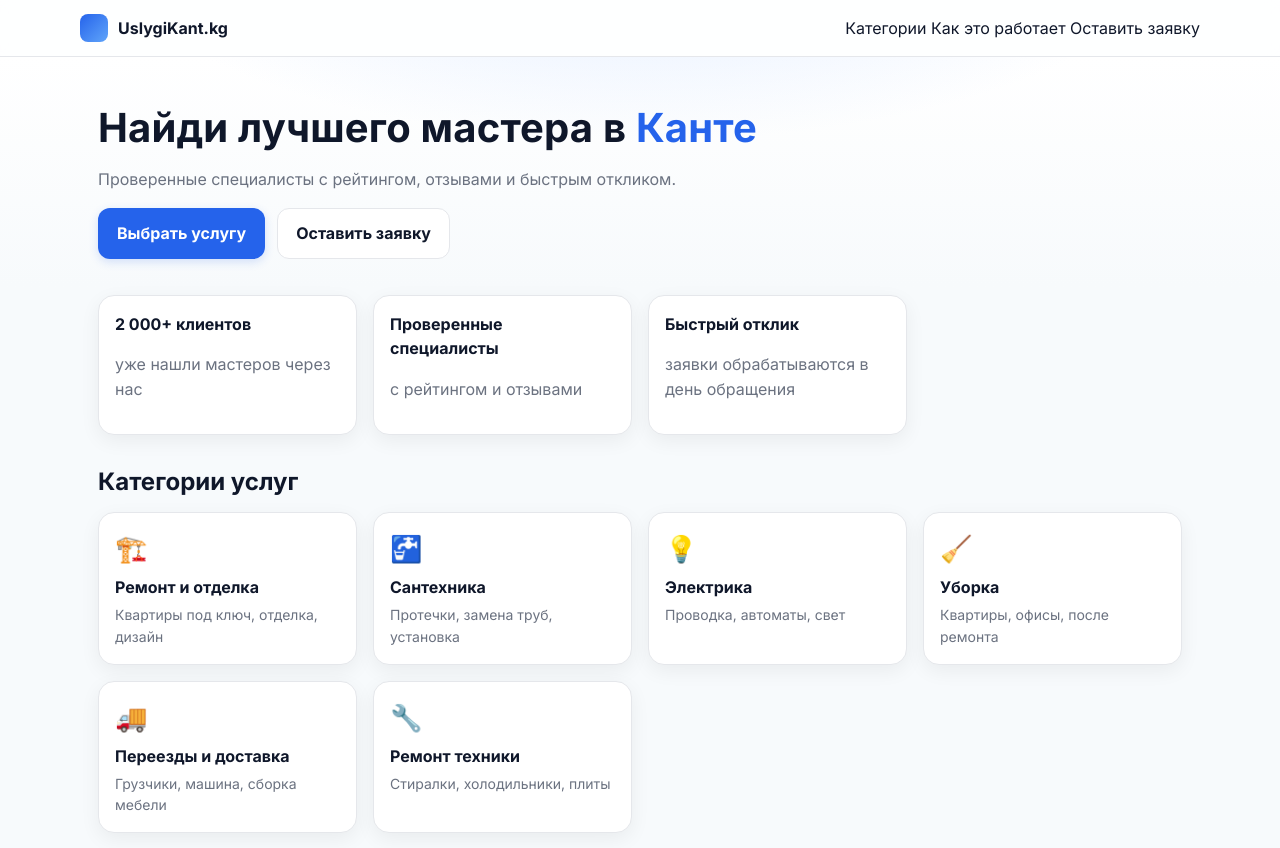
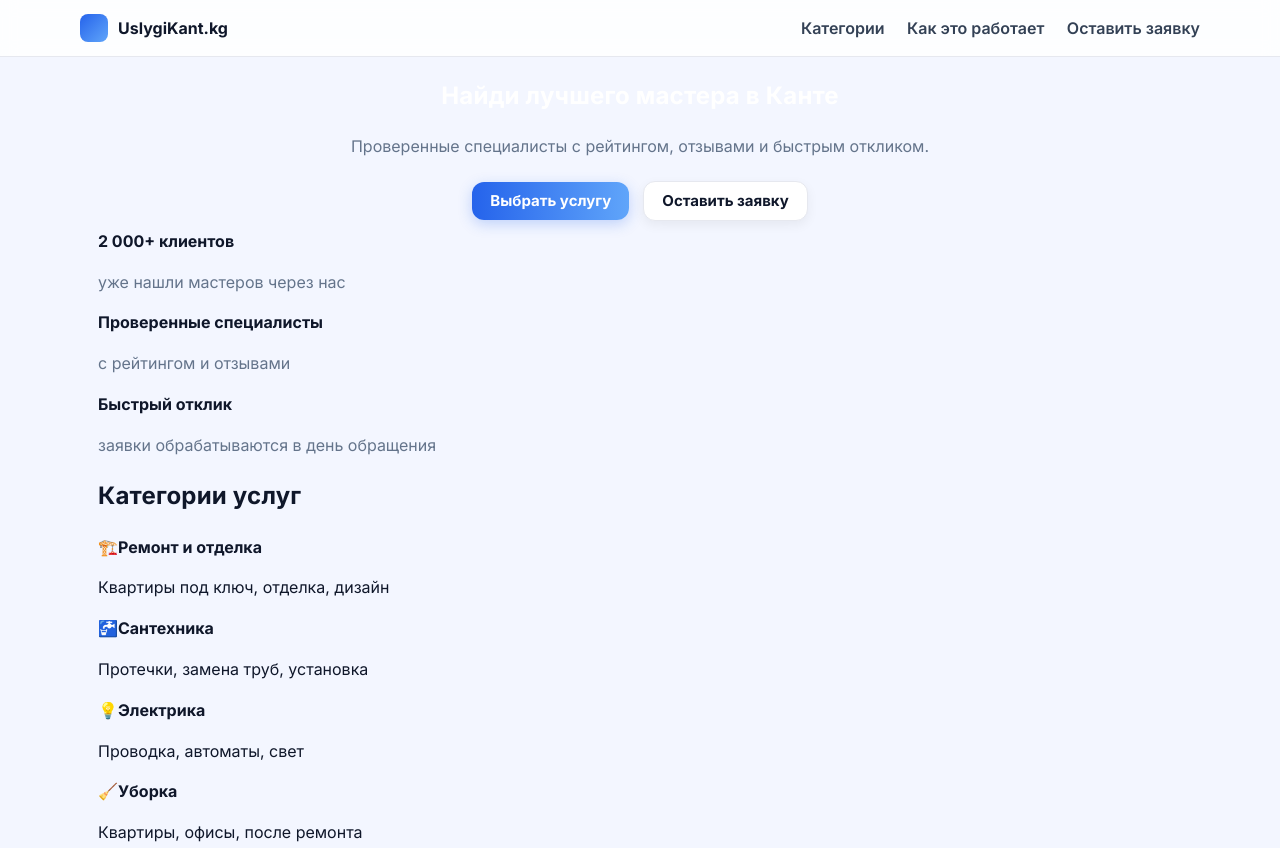
Before and after one commit to maifyn228-dotcom/uslygikant, a plain HTML site: page index.html in a window 1280 px wide. Shown: the top 848 px of the page. Drawn offline with Linux system fonts and the light colour scheme.

Commit message:
Update style.css

```diff
--- a/style.css
+++ b/style.css
@@ -1,78 +1,44 @@
-/* ====== Светлая тема UslygiKant.kg ====== */
+/* ===== UslygiKant.kg — Живой светлый дизайн (фикс кнопок + живые категории) ===== */
+
 :root{
-  --bg:#f7fafc;          /* фон */
-  --card:#ffffff;        /* карточки */
-  --border:#e5e7eb;      /* тонкие границы */
-  --text:#0f172a;        /* основной текст (почти чёрный) */
-  --muted:#6b7280;       /* вторичный текст */
-  --brand:#2563eb;       /* синий (primary) */
-  --brand-2:#10b981;     /* мятный (акцент) */
-  --shadow: 0 6px 20px rgba(2,6,23,.06);
+  --bg:#f3f6ff; --bg-2:#ffffff; --border:#e6e8ef;
+  --text:#0f172a; --muted:#64748b;
+  --brand:#2563eb; --brand-2:#10b981; --brand-3:#60a5fa;
+  --shadow-sm: 0 4px 12px rgba(2,6,23,.06);
+  --shadow-md: 0 10px 26px rgba(2,6,23,.10);
+  --shadow-lg: 0 18px 40px rgba(2,6,23,.18);
 }
 
 *{box-sizing:border-box}
 html,body{margin:0;padding:0;background:var(--bg);color:var(--text);
   font:16px/1.55 "Inter", system-ui, -apple-system, Segoe UI, Roboto, Arial}
 a{color:inherit;text-decoration:none}
-img{max-width:100%;display:block;border-radius:12px}
+img{max-width:100%;display:block;border-radius:14px}
 .wrap{max-width:1120px;margin:0 auto;padding:0 18px}
+.muted{color:var(--muted)}
+h1,h2{letter-spacing:.2px}
 
-/* Кнопки */
-.btn{display:inline-block;padding:12px 18px;border-radius:12px;
-  background:var(--brand);color:#fff;font-weight:700;border:1px solid transparent;
-  box-shadow:0 3px 10px rgba(37,99,235,.18);transition:.15s}
-.btn:hover{filter:brightness(1.05);transform:translateY(-1px)}
-.btn-outline{background:#fff;border:1px solid var(--border);color:var(--text);box-shadow:none}
-.btn-outline:hover{background:#f8fafc}
+/* КНОПКИ + контейнер */
+.cta{display:flex;gap:14px;flex-wrap:wrap;justify-content:center;align-items:center;margin-top:22px}
+.btn{
+  display:inline-flex;align-items:center;justify-content:center;
+  padding:10px 18px;border-radius:12px;background:linear-gradient(90deg,var(--brand),var(--brand-3));
+  color:#fff;font-weight:700;font-size:15px;line-height:1.2;border:none;white-space:nowrap;
+  box-shadow:0 4px 14px rgba(37,99,235,.25);transition:.25s;
+}
+.btn:hover{transform:translateY(-2px);box-shadow:0 6px 20px rgba(37,99,235,.35)}
+.btn-outline{background:#fff;border:1px solid var(--border);color:var(--text);box-shadow:var(--shadow-sm)}
+.btn-outline:hover{background:#f1f5f9}
 
-/* Шапка */
-.hdr{position:sticky;top:0;background:rgba(255,255,255,.85);backdrop-filter:saturate(120%) blur(8px);
-  border-bottom:1px solid var(--border);z-index:10}
+/* ШАПКА */
+.hdr{position:sticky;top:0;z-index:20;background:rgba(255,255,255,.85);
+  backdrop-filter:saturate(120%) blur(8px);border-bottom:1px solid var(--border)}
 .nav{display:flex;align-items:center;justify-content:space-between;padding:14px 0;gap:12px}
-.brand{display:flex;align-items:center;gap:10px;font-weight:800}
-.logo{width:28px;height:28px;border-radius:8px;background:linear-gradient(135deg,var(--brand),#60a5fa)}
+.brand{display:flex;align-items:center;gap:10px;font-weight:900}
+.logo{width:28px;height:28px;border-radius:8px;background:linear-gradient(135deg,var(--brand),var(--brand-3))}
+.menu a{margin-left:18px;color:#334155;font-weight:600}
+.menu a:hover{color:#0b1324}
 
-/* Хиро */
-.hero{background:
-  radial-gradient(900px 340px at 50% -120px, #e0ecff 0%, transparent 60%),
-  linear-gradient(180deg,#fff 0%, #f7fafc 100%);
-  padding:48px 0 28px}
-.hero h1{font-size:40px;line-height:1.15;margin:0 0 10px;letter-spacing:.2px}
-.accent{color:var(--brand)}
-.muted{color:var(--muted)}
-.cta{display:flex;gap:12px;flex-wrap:wrap;margin-top:12px}
-
-/* Заголовки/секции */
-h2{margin:28px 0 12px;font-size:24px}
-
-/* Сетка категорий */
-.grid{display:grid;grid-template-columns:repeat(auto-fill,minmax(240px,1fr));gap:16px}
-.tile{background:var(--card);border:1px solid var(--border);border-radius:16px;padding:16px;
-  display:block;box-shadow:var(--shadow);transition:.18s}
-.tile:hover{transform:translateY(-2px);box-shadow:0 10px 26px rgba(2,6,23,.1)}
-.tile b{display:block;margin:6px 0 4px}
-.tile p{margin:0;color:var(--muted);font-size:14px}
-.ico{font-size:26px;display:inline-block;}
-
-/* Карточки и списки */
-.card{background:var(--card);border:1px solid var(--border);border-radius:16px;box-shadow:var(--shadow)}
-.card .pad{padding:16px}
-.stars{color:#f59e0b;margin:6px 0}
-
-/* Форма */
-.lead{padding:26px 0}
-.form{display:grid;gap:10px;grid-template-columns:1fr 1fr}
-.form input,.form select,.form textarea{
-  background:#fff;border:1px solid var(--border);border-radius:10px;color:var(--text);padding:12px}
-.form textarea{grid-column:1/-1;min-height:110px}
-.form button{justify-self:start}
-
-/* Футер */
-.ftr{border-top:1px solid var(--border);margin-top:32px;background:#fff}
-.spread{display:flex;justify-content:space-between;align-items:center;padding:16px 0}
-
-/* Адаптив */
-@media (max-width:720px){
-  .hero h1{font-size:30px}
-  .form{grid-template-columns:1fr}
-}
+/* ХЕРО-блок с волной */
+.hero{
+  position:relative;overflow:visible;color:#fff;text-align:center;padding
```
